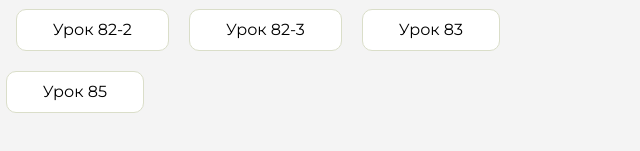
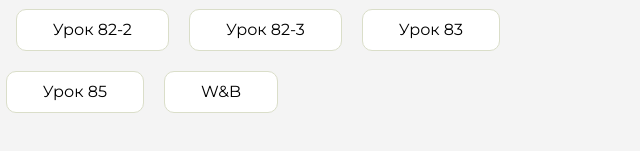
Before and after one commit to alia0112-sttn/homework, a plain HTML site: page index.html in a window 1280 px wide. Shown: the part 477-628 px from the top of the page, 610-1250 px from the left. Drawn offline with Linux system fonts and the light colour scheme.

Commit message:
Update index.html

```diff
--- a/index.html
+++ b/index.html
@@ -161,6 +161,9 @@
                     <li class="content__list-item">
                         <a href="lesson-85/index.html">Урок 85</a>
                     </li>
+                    <li class="content__list-item">
+                        <a href="WAKE & BAKE/index.html">W&B</a>
+                    </li>
                 </ul>
             </div>
             <div class="content__block hidden" id="diplomBlock">
```
